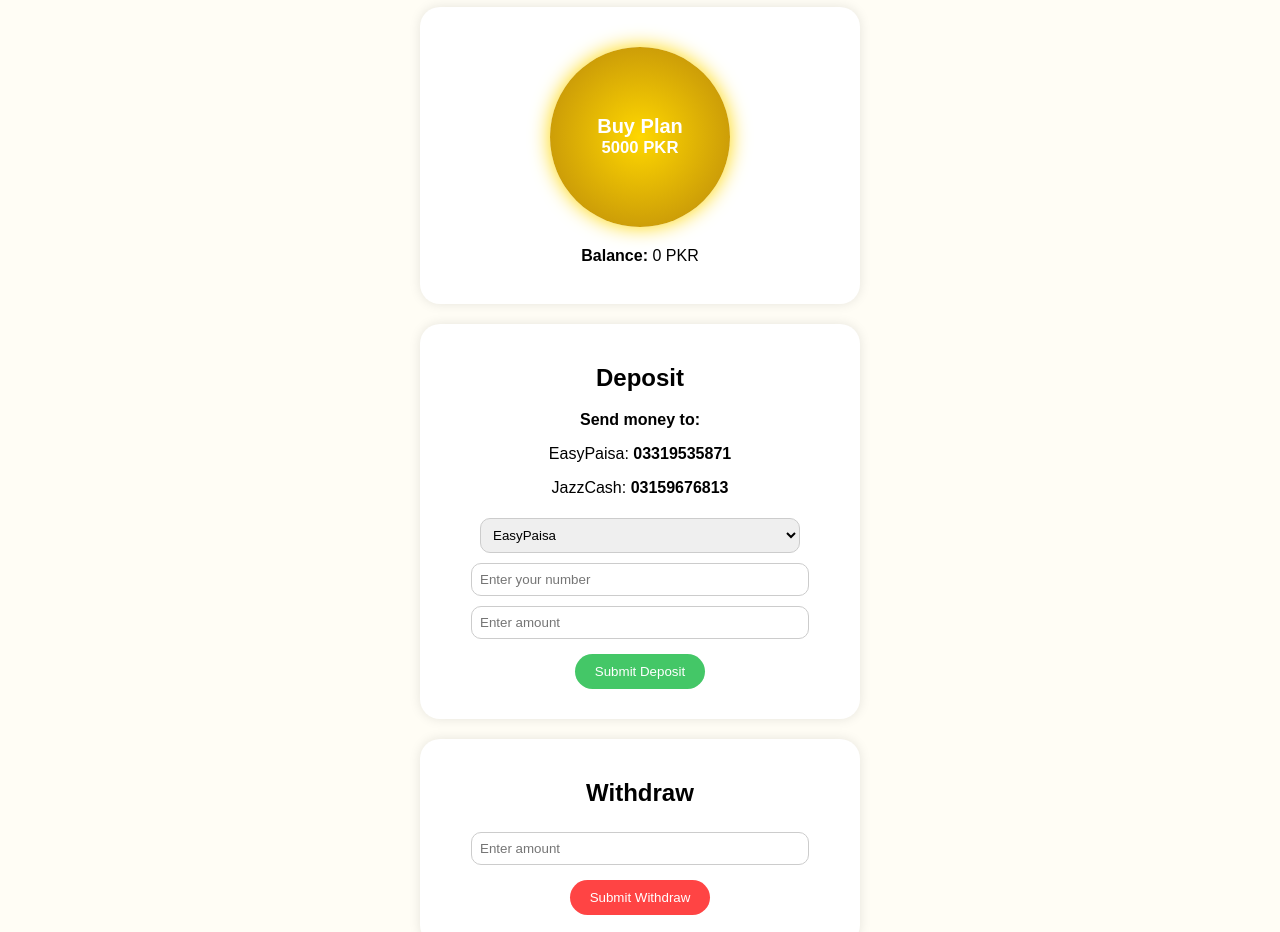
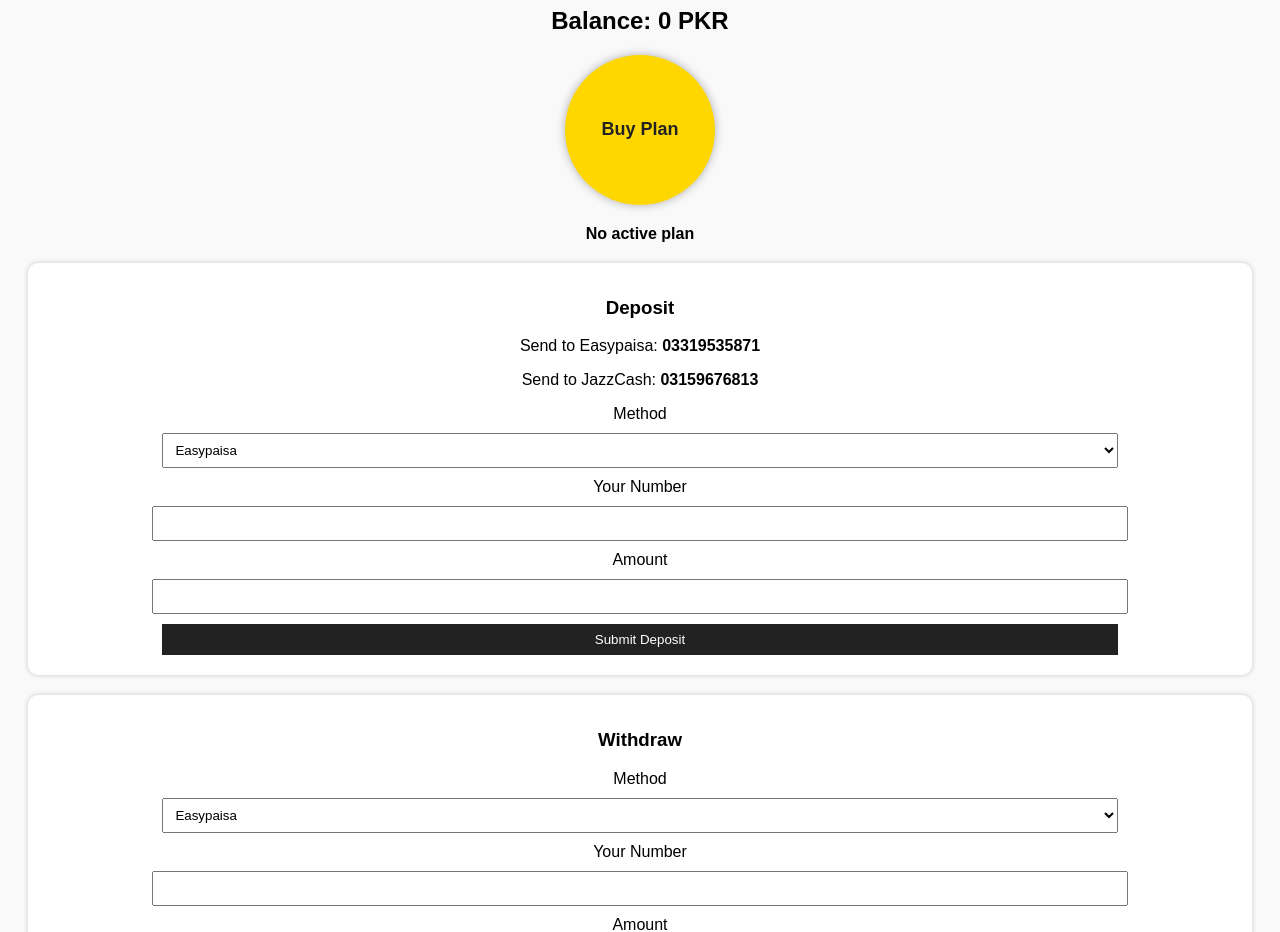
Before and after one commit to PkrGames92/User, a plain HTML site: page index.html in a window 1280 px wide. Shown: the part 73-1005 px from the top of the page. Drawn offline with Linux system fonts and the light colour scheme.

Commit message:
Update index.html

```diff
--- a/index.html
+++ b/index.html
@@ -4,142 +4,130 @@
   <meta charset="UTF-8">
   <title>User Panel</title>
   <style>
-    body { font-family: Arial, sans-serif; background:#fffdf5; text-align:center; }
-    h1 { color:#b8860b; }
-    .card {
-      background:#fff; border-radius:20px; padding:20px; margin:20px auto; width:90%;
-      max-width:400px; box-shadow:0 0 12px rgba(0,0,0,0.1);
+    body { font-family: Arial, sans-serif; text-align: center; background: #f9f9f9; }
+    h1 { color: #444; }
+    .circle {
+      width: 150px; height: 150px;
+      border-radius: 50%;
+      background: gold; color: #222;
+      display: flex; align-items: center; justify-content: center;
+      font-size: 18px; font-weight: bold; margin: 20px auto;
+      cursor: pointer; box-shadow: 0 0 10px rgba(0,0,0,0.3);
     }
-    #balanceCircle {
-      width:180px; height:180px; border-radius:50%;
-      background: radial-gradient(circle, #ffd700, #b8860b);
-      margin:20px auto; display:flex; align-items:center; justify-content:center;
-      font-size:20px; font-weight:bold; color:#fff; cursor:pointer;
-      box-shadow:0 0 20px gold; transition:0.3s;
-      flex-direction: column;
-    }
-    #balanceCircle:hover { transform: scale(1.07); }
-    button {
-      padding:10px 20px; margin:10px; border:none; border-radius:20px; cursor:pointer;
-    }
-    .green-btn { background:#44c767; color:#fff; }
-    .red-btn { background:#ff4444; color:#fff; }
-    input, select {
-      padding:8px; margin:5px; border:1px solid #ccc; border-radius:10px;
-      width:80%;
-    }
+    .section { margin: 20px; padding: 15px; background: #fff; border-radius: 10px; box-shadow: 0 0 5px rgba(0,0,0,0.2);}
+    label { display: block; margin: 5px 0; }
+    input, select, button { padding: 8px; margin: 5px; width: 80%; }
+    button { background: #222; color: #fff; border: none; cursor: pointer; }
+    #timer { font-weight: bold; margin-top: 10px; }
   </style>
 </head>
 <body>
 
   <h1>User Panel</h1>
+  <h2>Balance: <span id="balance">0</span> PKR</h2>
 
-  <div class="card">
-    <div id="balanceCircle" onclick="buyPlan()">
-      <span>Buy Plan</span>
-      <small>5000 PKR</small>
-    </div>
-    <p><b>Balance:</b> <span id="balance">0</span> PKR</p>
-    <h3 id="timer"></h3>
+  <!-- Buy Plan -->
+  <div class="circle" onclick="buyPlan()">Buy Plan</div>
+  <div id="timer">No active plan</div>
+
+  <!-- Deposit -->
+  <div class="section">
+    <h3>Deposit</h3>
+    <p>Send to Easypaisa: <b>03319535871</b></p>
+    <p>Send to JazzCash: <b>03159676813</b></p>
+    <form onsubmit="makeDeposit(event)">
+      <label>Method</label>
+      <select id="depositMethod">
+        <option value="Easypaisa">Easypaisa</option>
+        <option value="JazzCash">JazzCash</option>
+      </select>
+      <label>Your Number</label>
+      <input type="text" id="depositNumber" required>
+      <label>Amount</label>
+      <input type="number" id="depositAmount" required>
+      <button type="submit">Submit Deposit</button>
+    </form>
   </div>
 
-  <div class="card">
-    <h2>Deposit</h2>
-    <p><b>Send money to:</b></p>
-    <p>EasyPaisa: <b>03319535871</b></p>
-    <p>JazzCash: <b>03159676813</b></p>
-
-    <select id="payMethod">
-      <option value="EasyPaisa">EasyPaisa</option>
+  <!-- Withdraw -->
+  <div class="section">
+    <h3>Withdraw</h3>
+    <form onsubmit="makeWithdraw(event)">
+      <label>Method</label>
+      <select id="withdrawMethod">
+        <option value="Easypaisa">Easypaisa</option>
         <option value="JazzCash">JazzCash</option>
       </select>
-    <br>
-    <input id="userNumber" type="text" placeholder="Enter your number"><br>
-    <input id="depAmount" type="number" placeholder="Enter amount"><br>
-    <button class="green-btn" onclick="deposit()">Submit Deposit</button>
-  </div>
-
-  <div class="card">
-    <h2>Withdraw</h2>
-    <input id="withAmount" type="number" placeholder="Enter amount"><br>
-    <button class="red-btn" onclick="withdraw()">Submit Withdraw</button>
+      <label>Your Number</label>
+      <input type="text" id="withdrawNumber" required>
+      <label>Amount</label>
+      <input type="number" id="withdrawAmount" required>
+      <button type="submit">Request Withdraw</button>
+    </form>
   </div>
 
 <script>
-let balance = parseInt(localStorage.getItem("balance")||0);
+  let balance = parseInt(localStorage.getItem("balance")) || 0;
   document.getElementById("balance").innerText = balance;
 
-// Buy plan
-function buyPlan(){
-  if(localStorage.getItem("planEnd")){
-    alert("Plan already running!");
-    return;
-  }
-  if(balance >= 5000){
-    balance -= 5000;
-    localStorage.setItem("balance", balance);
-    document.getElementById("balance").innerText = balance;
-    let end = Date.now() + 24*60*60*1000;
+  let planEnd = parseInt(localStorage.getItem("planEnd")) || null;
+  if (planEnd) startTimer(planEnd);
+
+  function buyPlan() {
+    let now = Date.now();
+    let end = now + 24 * 60 * 60 * 1000; // 24h
     localStorage.setItem("planEnd", end);
-    runTimer();
-    alert("Plan purchased successfully! Timer started.");
-  } else {
-    alert("Not enough balance!");
-  }
+    startTimer(end);
+    alert("Plan started! After 24h you will get 833 PKR profit.");
   }
 
-// Timer
-function runTimer(){
-  let end = localStorage.getItem("planEnd");
-  if(!end) return;
-  let timerEl = document.getElementById("timer");
-  let x = setInterval(()=>{
+  function startTimer(end) {
+    function update() {
       let now = Date.now();
-    let dist = end - now;
-    if(dist <= 0){
-      clearInterval(x);
+      let diff = end - now;
+      if (diff <= 0) {
         balance += 833;
         localStorage.setItem("balance", balance);
         document.getElementById("balance").innerText = balance;
         localStorage.removeItem("planEnd");
-      timerEl.innerText = "Profit added: 833 PKR!";
-    } else {
-      let h = Math.floor(dist/(1000*60*60));
-      let m = Math.floor((dist%(1000*60*60))/(1000*60));
-      let s = Math.floor((dist%(1000*60))/1000);
-      timerEl.innerText = `Profit in ${h}h ${m}m ${s}s`;
+        document.getElementById("timer").innerText = "Plan finished! Profit added.";
+        clearInterval(interval);
+        return;
       }
-  },1000);
+      let hours = Math.floor(diff / (1000 * 60 * 60));
+      let mins = Math.floor((diff % (1000 * 60 * 60)) / (1000 * 60));
+      let secs = Math.floor((diff % (1000 * 60)) / 1000);
+      document.getElementById("timer").innerText = hours + "h " + mins + "m " + secs + "s remaining";
     }
-runTimer();
-
-// Deposit request
-function deposit(){
-  let amt = document.getElementById("depAmount").value;
-  let method = document.getElementById("payMethod").value;
-  let num = document.getElementById("userNumber").value;
-
-  if(amt>0 && num){
-    let reqs = JSON.parse(localStorage.getItem("deposits")||"[]");
-    reqs.push({amount:amt, method:method, number:num, status:"pending"});
-    localStorage.setItem("deposits", JSON.stringify(reqs));
-    alert("Deposit request sent to Admin!");
-  } else {
-    alert("Please enter all details.");
-  }
+    update();
+    var interval = setInterval(update, 1000);
   }
 
-// Withdraw request
-function withdraw(){
-  let amt = document.getElementById("withAmount").value;
-  if(amt>0){
-    let reqs = JSON.parse(localStorage.getItem("withdraws")||"[]");
-    reqs.push({amount:amt,status:"pending"});
-    localStorage.setItem("withdraws", JSON.stringify(reqs));
+  function makeDeposit(e) {
+    e.preventDefault();
+    let method = document.getElementById("depositMethod").value;
+    let number = document.getElementById("depositNumber").value;
+    let amount = document.getElementById("depositAmount").value;
+
+    let deposits = JSON.parse(localStorage.getItem("deposits")) || [];
+    deposits.push({method, number, amount, status:"Pending"});
+    localStorage.setItem("deposits", JSON.stringify(deposits));
+    alert("Deposit request sent to Admin!");
+    e.target.reset();
+  }
+
+  function makeWithdraw(e) {
+    e.preventDefault();
+    let method = document.getElementById("withdrawMethod").value;
+    let number = document.getElementById("withdrawNumber").value;
+    let amount = document.getElementById("withdrawAmount").value;
+
+    let withdraws = JSON.parse(localStorage.getItem("withdraws")) || [];
+    withdraws.push({method, number, amount, status:"Pending"});
+    localStorage.setItem("withdraws", JSON.stringify(withdraws));
     alert("Withdraw request sent to Admin!");
-  }
+    e.target.reset();
   }
 </script>
-
 </body>
 </html>
```
Lines whose indentation alone changed are shown as unchanged.
